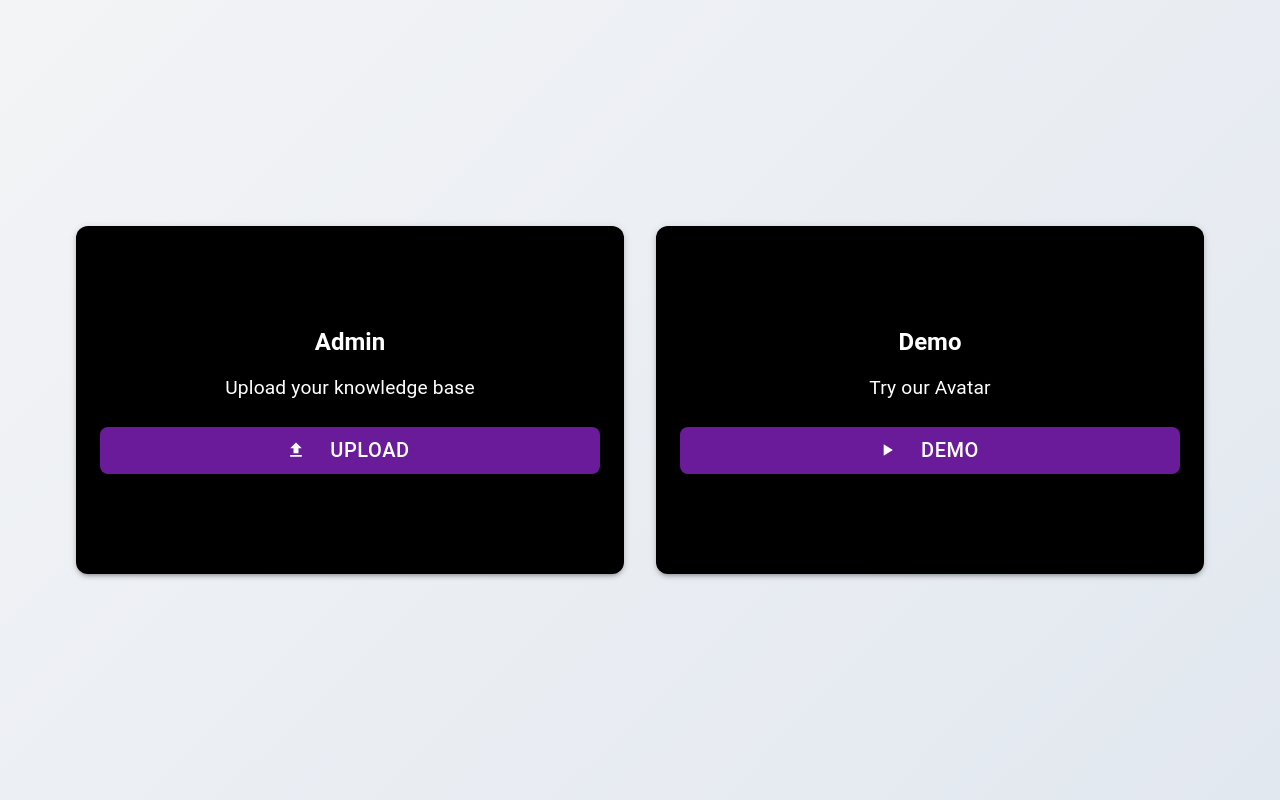
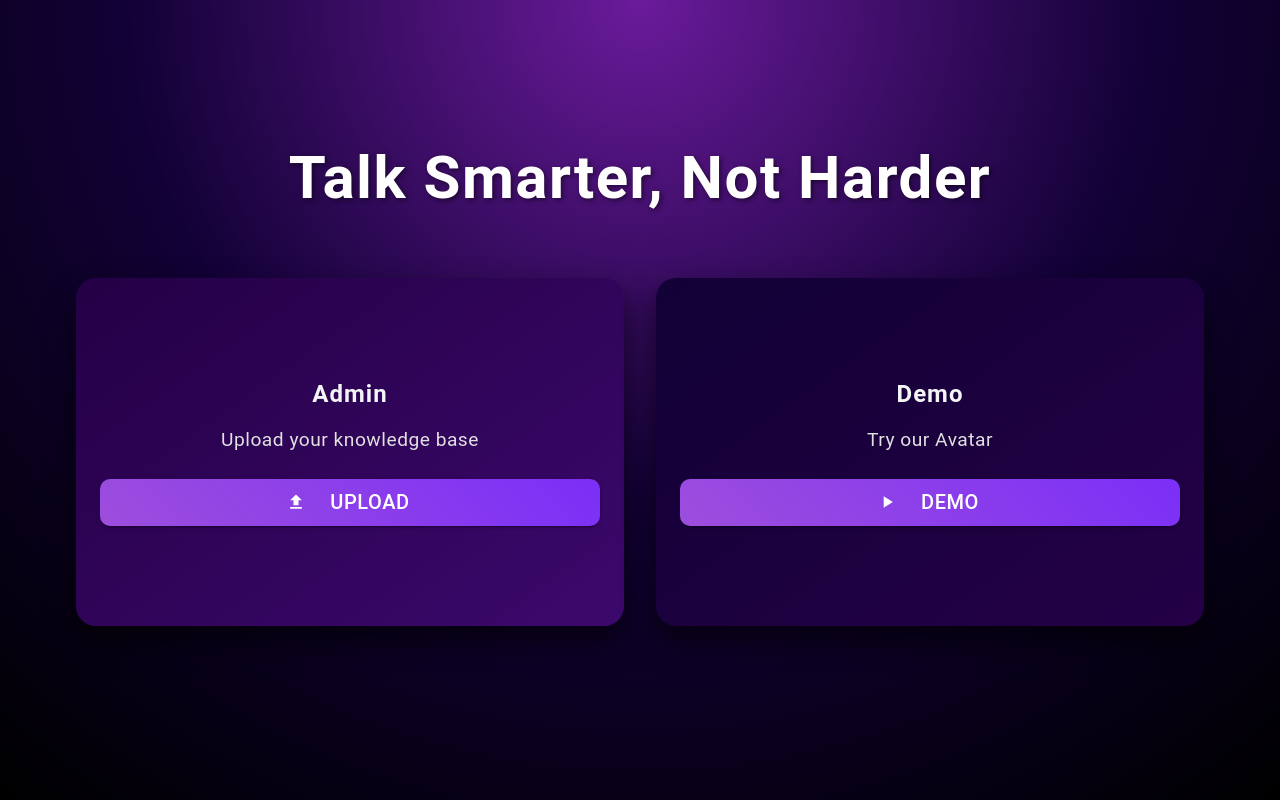
Before and after one commit to WachasWps/AI-Avatar-Chat, a React (Vite) app: page / in a window 1280 px wide. Built offline with nearby package versions, Linux system fonts and the light colour scheme.

Commit message:
css updates

```diff
--- a/src/components/HomePage.tsx
+++ b/src/components/HomePage.tsx
@@ -1,4 +1,3 @@
-// src/components/HomePage.tsx
 import React from 'react';
 import { Link } from 'react-router-dom';
 import { Box, Button, Typography } from '@mui/material';
@@ -7,34 +6,83 @@ import PlayArrowIcon from '@mui/icons-material/PlayArrow'; // For the Demo butto
 
 const HomePage: React.FC = () => {
   return (
-    <Box sx={{ height: "100vh", width: "100vw", display: "flex", justifyContent: "center", alignItems: "center", background: 'linear-gradient(135deg, #f3f4f6, #e2e8f0)', }}>
+    <Box
+      sx={{
+        height: "100vh",
+        width: "100vw",
+        display: "flex",
+        flexDirection: "column",
+        justifyContent: "center",
+        alignItems: "center",
+        background: 'radial-gradient(circle at top, #6a1b9a, #120136, #000)',
+        overflow: 'hidden',
+      }}
+    >
+      {/* Heading */}
+      <Typography
+        variant="h2"
+        sx={{
+          color: "#ffffff",
+          fontWeight: "bold",
+          marginBottom: 4,
+          textShadow: "2px 2px 5px rgba(0, 0, 0, 0.5)",
+          letterSpacing: "1.5px",
+        }}
+      >
+        Talk Smarter, Not Harder
+      </Typography>
+
       {/* Cards Container */}
-      <Box sx={{ display: "flex", gap: 4 }}>
-
+      <Box
+        sx={{
+          display: "flex",
+          gap: 4,
+          flexWrap: "wrap",
+          justifyContent: "center",
+          padding: 4,
+        }}
+      >
         {/* Admin Card */}
         <Box
           sx={{
             width: 500,
             height: 300,
             padding: 3,
-            backgroundColor: "black", // Black background for the card
-            borderRadius: "12px",
-            boxShadow: 3,
+            background: "linear-gradient(145deg, #240046, #3c096c)",
+            borderRadius: "20px",
+            boxShadow: "0 15px 30px rgba(0, 0, 0, 0.6)",
             textAlign: "center",
             display: "flex",
             flexDirection: "column",
             justifyContent: "center", // Center text vertically
             alignItems: "center", // Center text horizontally
-            transition: "transform 0.3s ease",
+            transition: "transform 0.2s ease, box-shadow 0.2s ease",
             "&:hover": {
-              transform: "scale(1.05)", // Hover effect to slightly scale the card
+              transform: "scale(1.05)",
+              boxShadow: "0 20px 40px rgba(0, 0, 0, 0.8)",
             },
           }}
         >
-          <Typography variant="h5" sx={{ fontWeight: "bold", marginBottom: 2, color: "#fff" }}>
+          <Typography
+            variant="h5"
+            sx={{
+              fontWeight: "bold",
+              marginBottom: 2,
+              color: "#f3f4f6",
+              letterSpacing: "1px",
+            }}
+          >
             Admin
           </Typography>
-          <Typography variant="body1" sx={{ marginBottom: 3, color: "#fff", fontSize: '1.2rem' }}>
+          <Typography
+            variant="body1"
+            sx={{
+              marginBottom: 3,
+              color: "#e0e0e0",
+              fontSize: "1.2rem",
+              letterSpacing: "0.5px",
+            }}
+          >
             Upload your knowledge base
           </Typography>
           <Link to="/upload" style={{ width: "100%" }}>
@@ -42,11 +90,11 @@ const HomePage: React.FC = () => {
               variant="contained"
               sx={{
                 width: "100%",
-                backgroundColor: "#6a1b9a",
-                '&:hover': { backgroundColor: '#9b59b6' },
+                background: "linear-gradient(45deg, #9d4edd, #7b2ff7)",
+                '&:hover': { background: 'linear-gradient(45deg, #7b2ff7, #9d4edd)' },
                 color: "#fff",
                 fontSize: "20px",
-                borderRadius: "8px", // Border radius for the button
+                borderRadius: "10px", // Border radius for the button
                 display: "flex", // To align the icon and text
                 justifyContent: "center", // Center the content horizontally
                 gap: 2, // Space between the icon and text
@@ -64,24 +112,41 @@ const HomePage: React.FC = () => {
             width: 500,
             height: 300,
             padding: 3,
-            backgroundColor: "black", // Black background for the card
-            borderRadius: "12px",
-            boxShadow: 3,
+            background: "linear-gradient(145deg, #120136, #240046)",
+            borderRadius: "20px",
+            boxShadow: "0 15px 30px rgba(0, 0, 0, 0.6)",
             textAlign: "center",
             display: "flex",
             flexDirection: "column",
             justifyContent: "center", // Center text vertically
             alignItems: "center", // Center text horizontally
-            transition: "transform 0.3s ease",
+            transition: "transform 0.2s ease, box-shadow 0.2s ease",
             "&:hover": {
-              transform: "scale(1.05)", // Hover effect to slightly scale the card
+              transform: "scale(1.05)",
+              boxShadow: "0 20px 40px rgba(0, 0, 0, 0.8)",
             },
           }}
         >
-          <Typography variant="h5" sx={{ fontWeight: "bold", marginBottom: 2, color: "#fff" }}>
+          <Typography
+            variant="h5"
+            sx={{
+              fontWeight: "bold",
+              marginBottom: 2,
+              color: "#f3f4f6",
+              letterSpacing: "1px",
+            }}
+          >
             Demo
           </Typography>
-          <Typography variant="body1" sx={{ marginBottom: 3, color: "#fff", fontSize: '1.2rem' }}>
+          <Typography
+            variant="body1"
+            sx={{
+              marginBottom: 3,
+              color: "#e0e0e0",
+              fontSize: "1.2rem",
+              letterSpacing: "0.5px",
+            }}
+          >
             Try our Avatar
           </Typography>
           <Link to="/qna" style={{ width: "100%" }}>
@@ -90,10 +155,10 @@ const HomePage: React.FC = () => {
               sx={{
                 width: "100%",
                 fontSize: "20px",
-                backgroundColor: "#6a1b9a",
-                '&:hover': { backgroundColor: '#9b59b6' },
+                background: "linear-gradient(45deg, #9d4edd, #7b2ff7)",
+                '&:hover': { background: 'linear-gradient(45deg, #7b2ff7, #9d4edd)' },
                 color: "#fff",
-                borderRadius: "8px", // Border radius for the button
+                borderRadius: "10px", // Border radius for the button
                 display: "flex", // To align the icon and text
                 justifyContent: "center", // Center the content horizontally
                 gap: 2, // Space between the icon and text
```
Also changed, not shown: src/components/NikitaChat.tsx (+63 -53 lines), src/components/UploadPage.tsx (+41 -30 lines).
